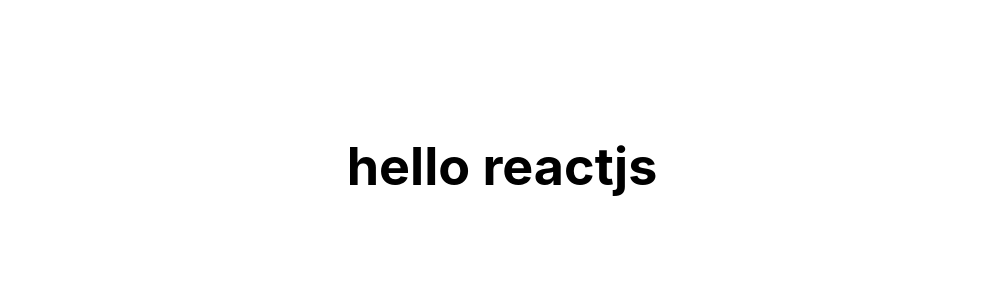
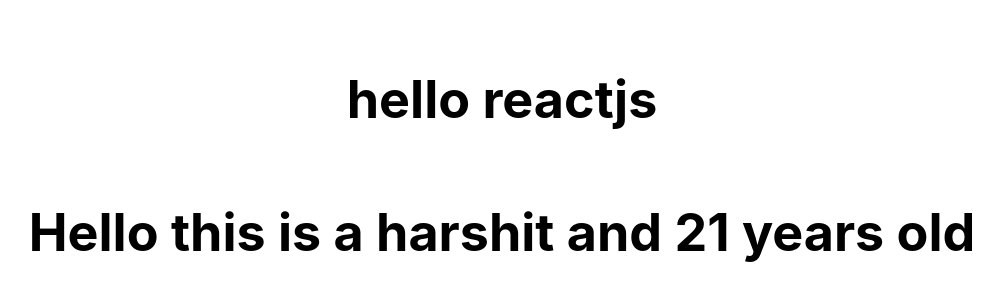
Before and after one commit to harshitkohli1997/Reactviews, a React (Create React App) app: page / in a window 1280 px wide. Shown: the part 234-534 px from the top of the page, without its empty margins (138-1141 px from the left). Built offline with nearby package versions, Linux system fonts and the light colour scheme.

Commit message:
dynamic data added

```diff
--- a/src/App.js
+++ b/src/App.js
@@ -1,5 +1,5 @@
 import React, { Component } from 'react';
-//import logo from './logo.svg';
+import Person from './Person/Person';
 import './App.css';
 
 class App extends Component {
@@ -8,7 +8,9 @@ class App extends Component {
       <div className="App">
         <header className="App-header">
          <h1>hello reactjs</h1>
+         <Person name="harshit" age = "21"/>
         </header>
+
       </div>
 
     );
--- /dev/null
+++ b/src/Person/Person.js
@@ -0,0 +1,6 @@
+import React from 'react';
+const person = (props) => {
+   return <h1>Hello this is a {props.name} and {props.age} years old</h1>;
+}
+
+export default person;
```
